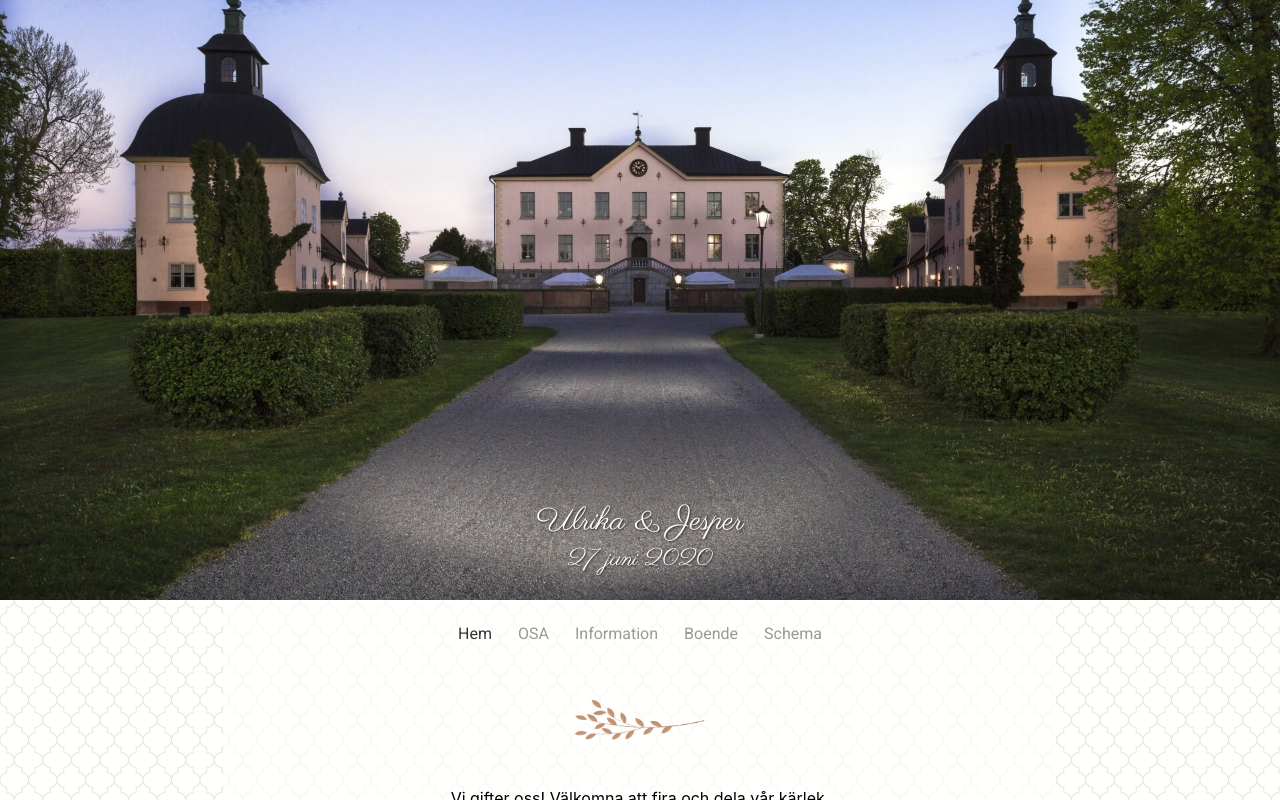
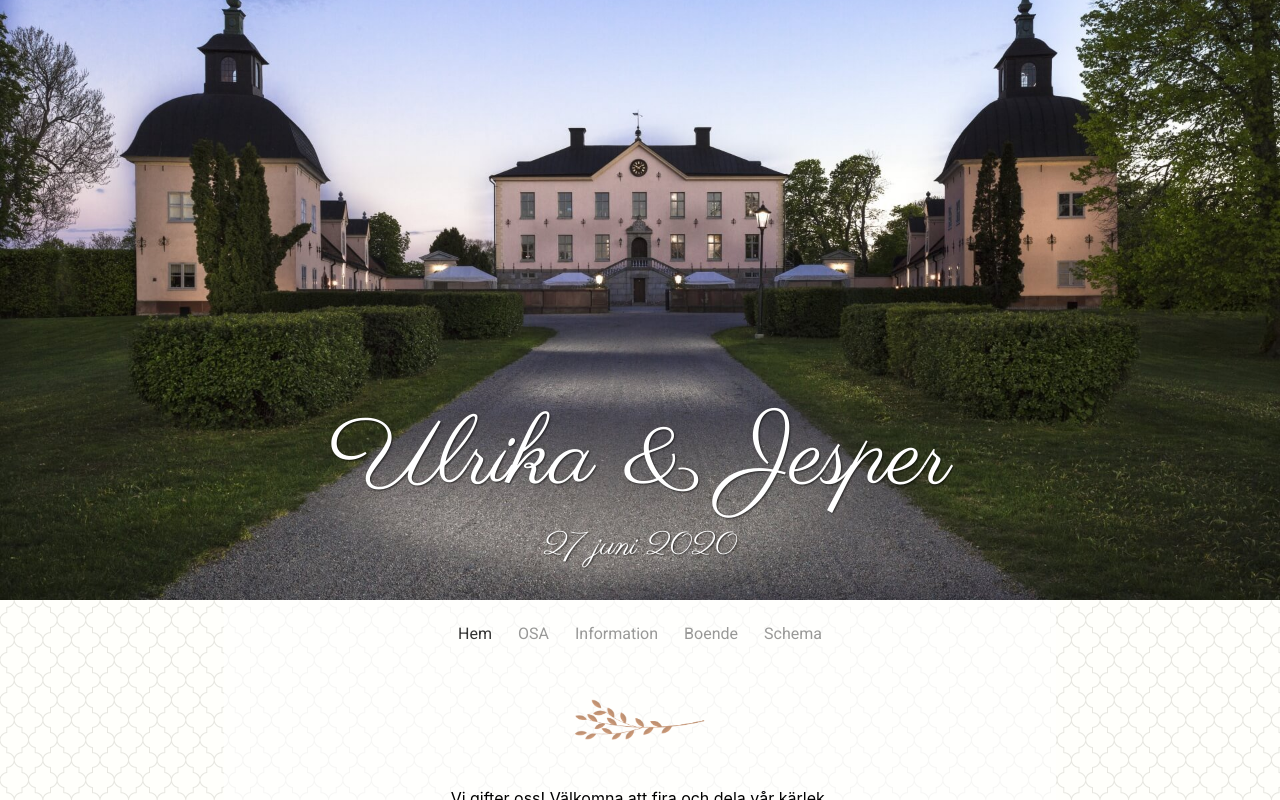
Before and after one commit to jesper-nord/brollop-web, a React (Create React App) app: page / in a window 1280 px wide. Shown: the top 800 px of the page. Built offline with nearby package versions, Linux system fonts and the light colour scheme.

Commit message:
fix header size

```diff
--- a/src/components/header/header.css
+++ b/src/components/header/header.css
@@ -45,7 +45,7 @@
 }
 
 @media only screen and (min-width: 640px) {
-  .header-title {
+  .header-subtitle {
     font-size: 2em;
   }
 }
```
